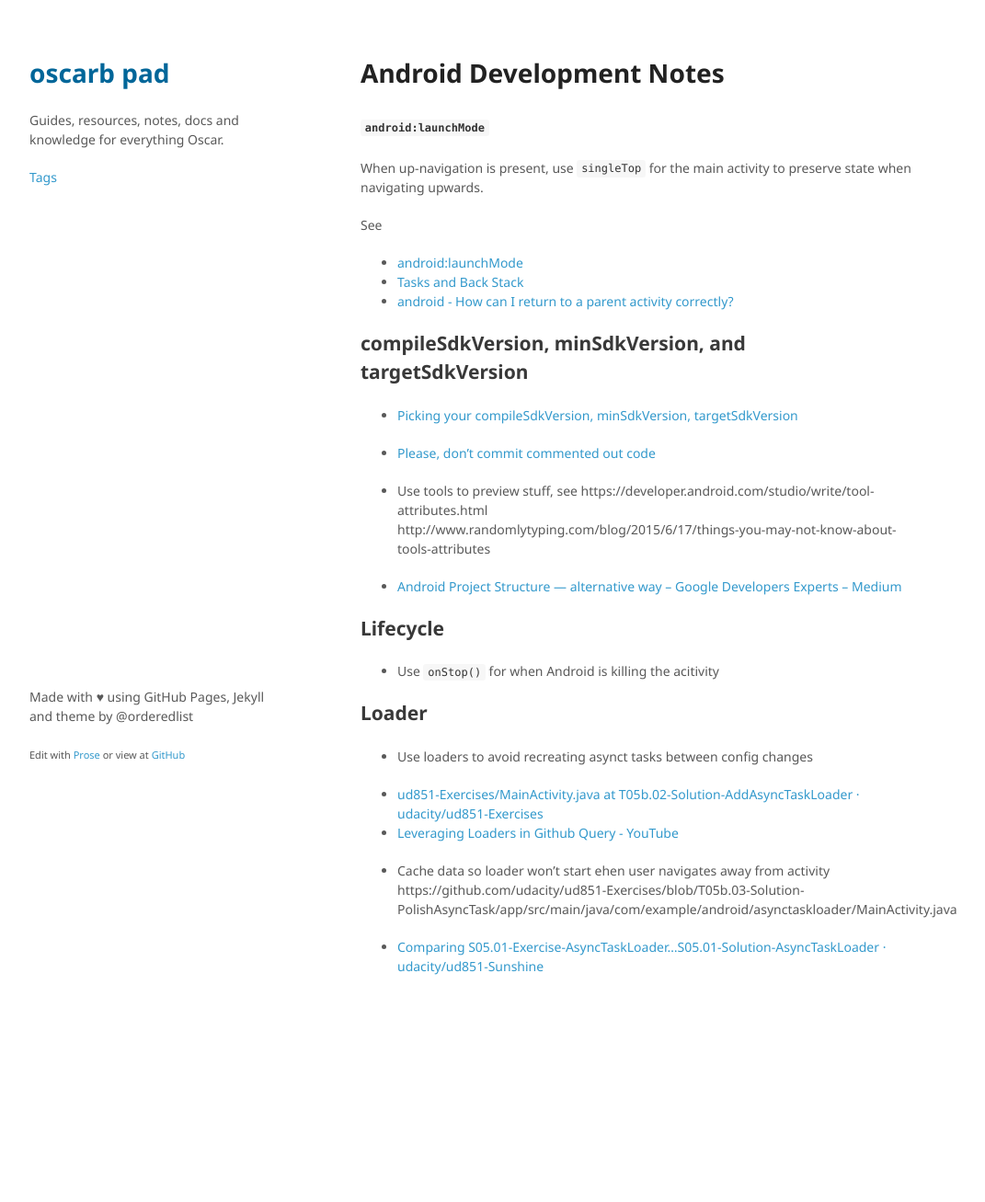
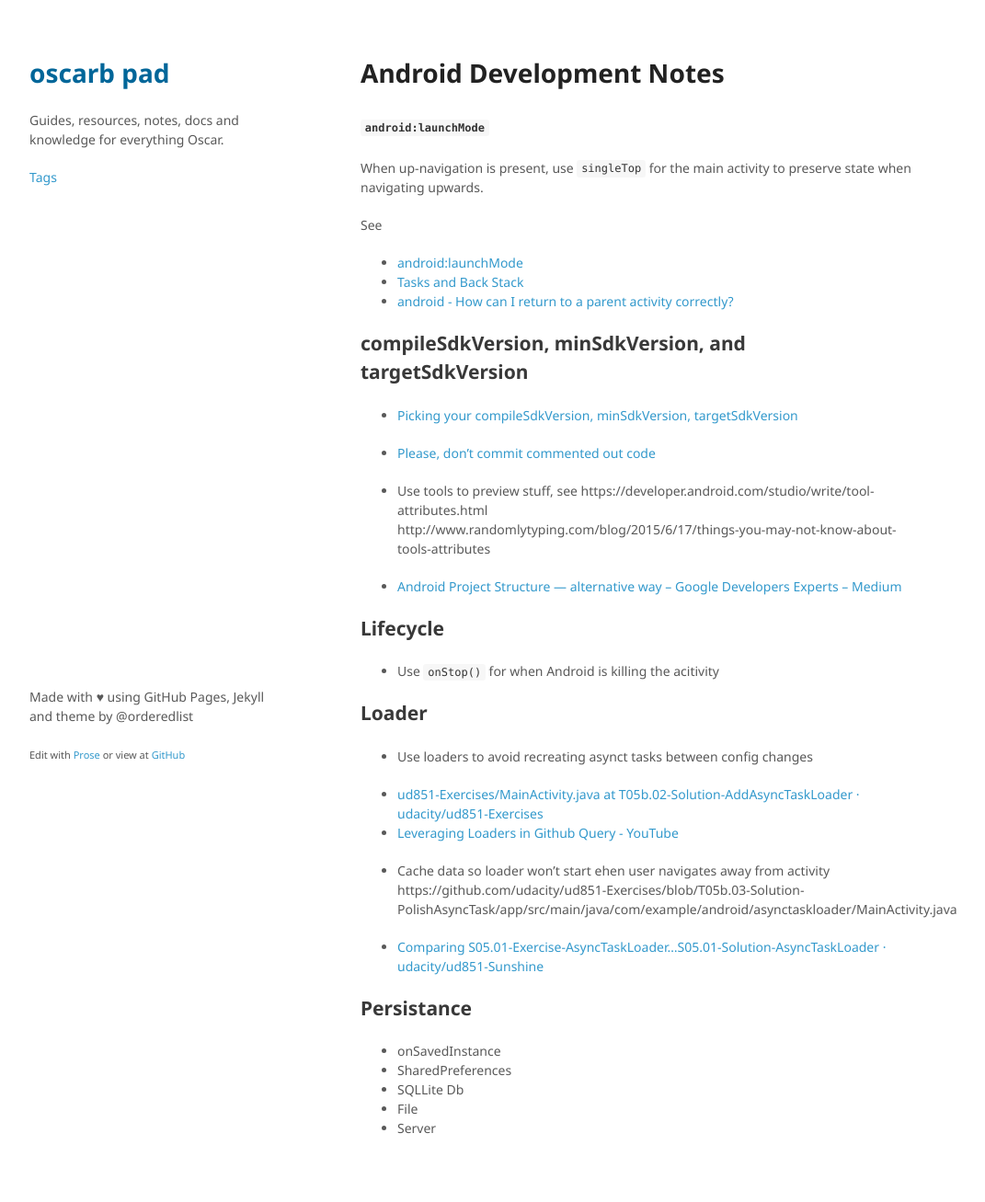
Before and after one commit to oscarb/pad, a Jekyll site: the page built from _docs/android-development-notes.md, in a window 1280 px wide. Shown: the whole page at 92% size, without its empty margins (128-1199 px from the left). Built offline with Jekyll 4.4.1, drawn with Linux system fonts in a browser that asks for light colours; some web fonts are replaced; before the commit the page ends 1131 px from its top, so only the background shows below that.

Commit message:
Updated android-development-notes.md

```diff
--- a/_docs/android-development-notes.md
+++ b/_docs/android-development-notes.md
@@ -43,3 +43,11 @@ http://www.randomlytyping.com/blog/2015/6/17/things-you-may-not-know-about-tools
 https://github.com/udacity/ud851-Exercises/blob/T05b.03-Solution-PolishAsyncTask/app/src/main/java/com/example/android/asynctaskloader/MainActivity.java
 
 * [Comparing S05.01-Exercise-AsyncTaskLoader...S05.01-Solution-AsyncTaskLoader · udacity/ud851-Sunshine](https://github.com/udacity/ud851-Sunshine/compare/S05.01-Exercise-AsyncTaskLoader...S05.01-Solution-AsyncTaskLoader)
+
+## Persistance
+
+* onSavedInstance
+* SharedPreferences
+* SQLLite Db
+* File
+* Server
```
